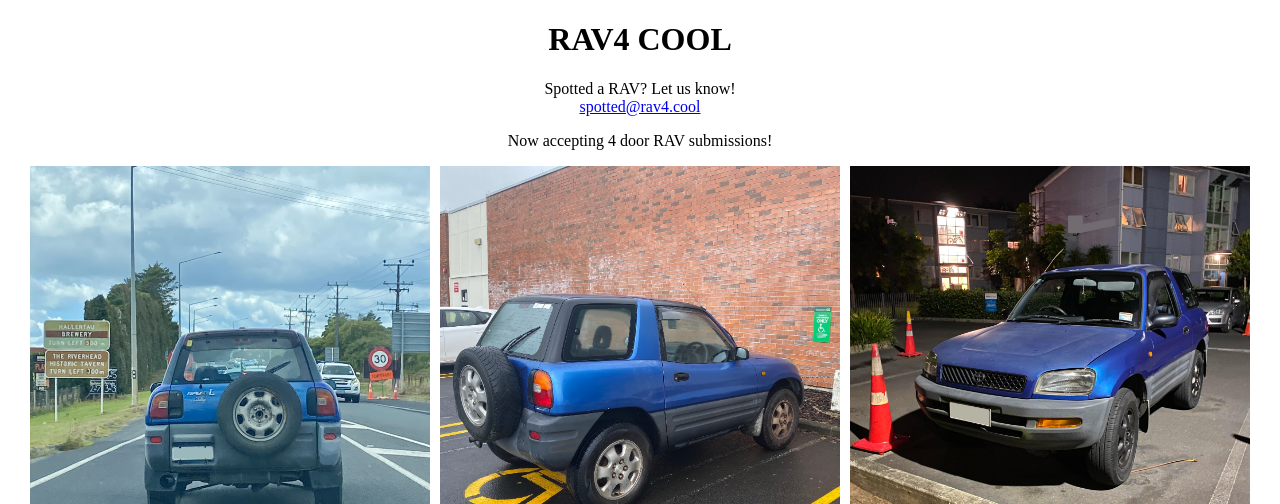
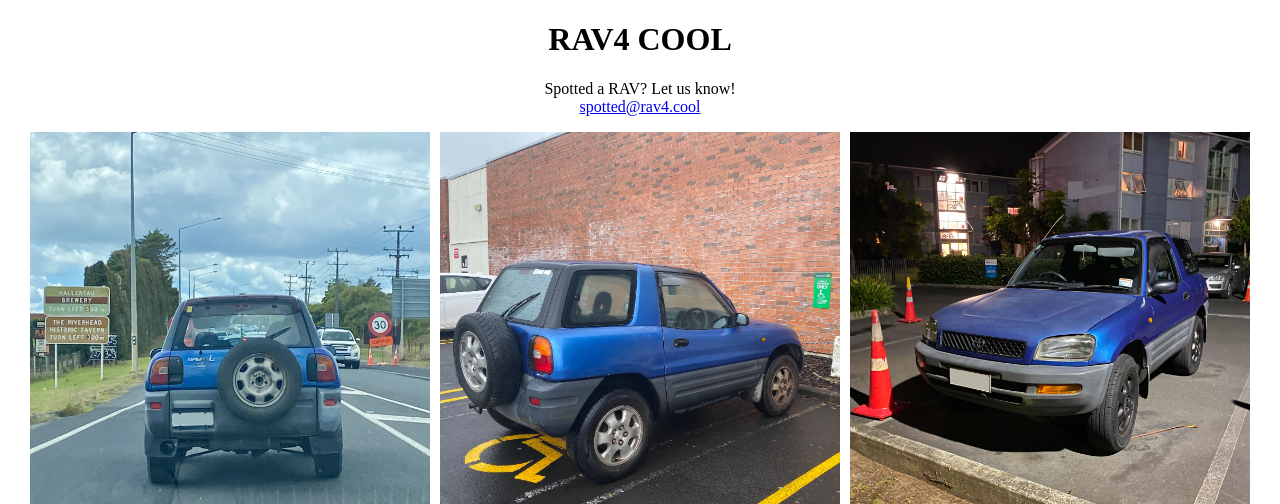
Before and after one commit to Andrew-Hird/rav4cool, a plain HTML site: page index.html in a window 1280 px wide. Shown: the top 504 px of the page. Drawn offline with Linux system fonts and the light colour scheme.

Commit message:
No 4 door

```diff
--- a/index.html
+++ b/index.html
@@ -25,7 +25,6 @@
       <a href="mailto:spotted@rav4.cool?subject=Check%20out%20this%20RAV4!&body=Hey%20RAV4%20Cool%2C%20look%20what%20I%20spotted!"
         target="_blank">spotted@rav4.cool</a>
     </p>
-    <p>Now accepting 4 door RAV submissions!</p>
     <div class="ravs">
       <img src="assets/ravs/20250308.jpg" alt="RAV4" />
       <img src="assets/ravs/20250126.jpg" alt="RAV4" />
```
